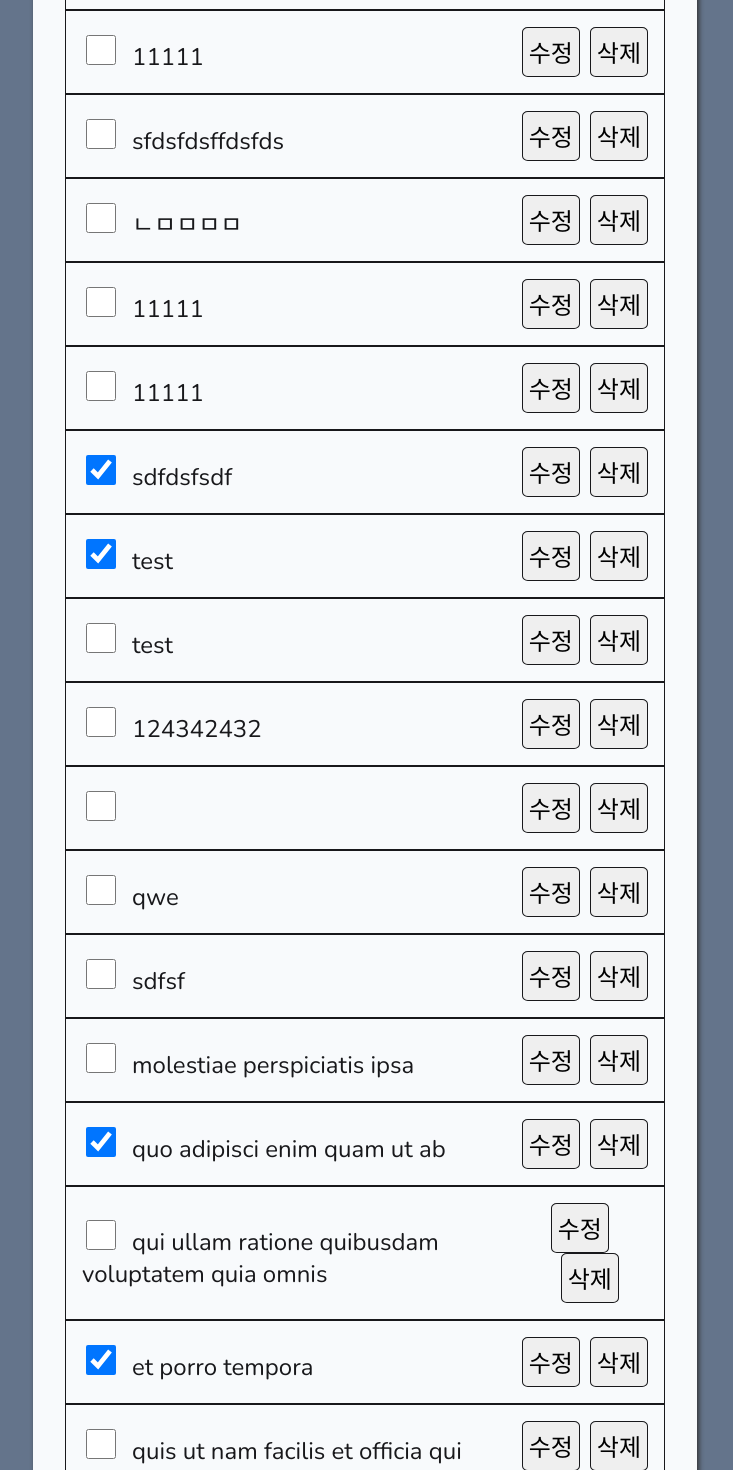
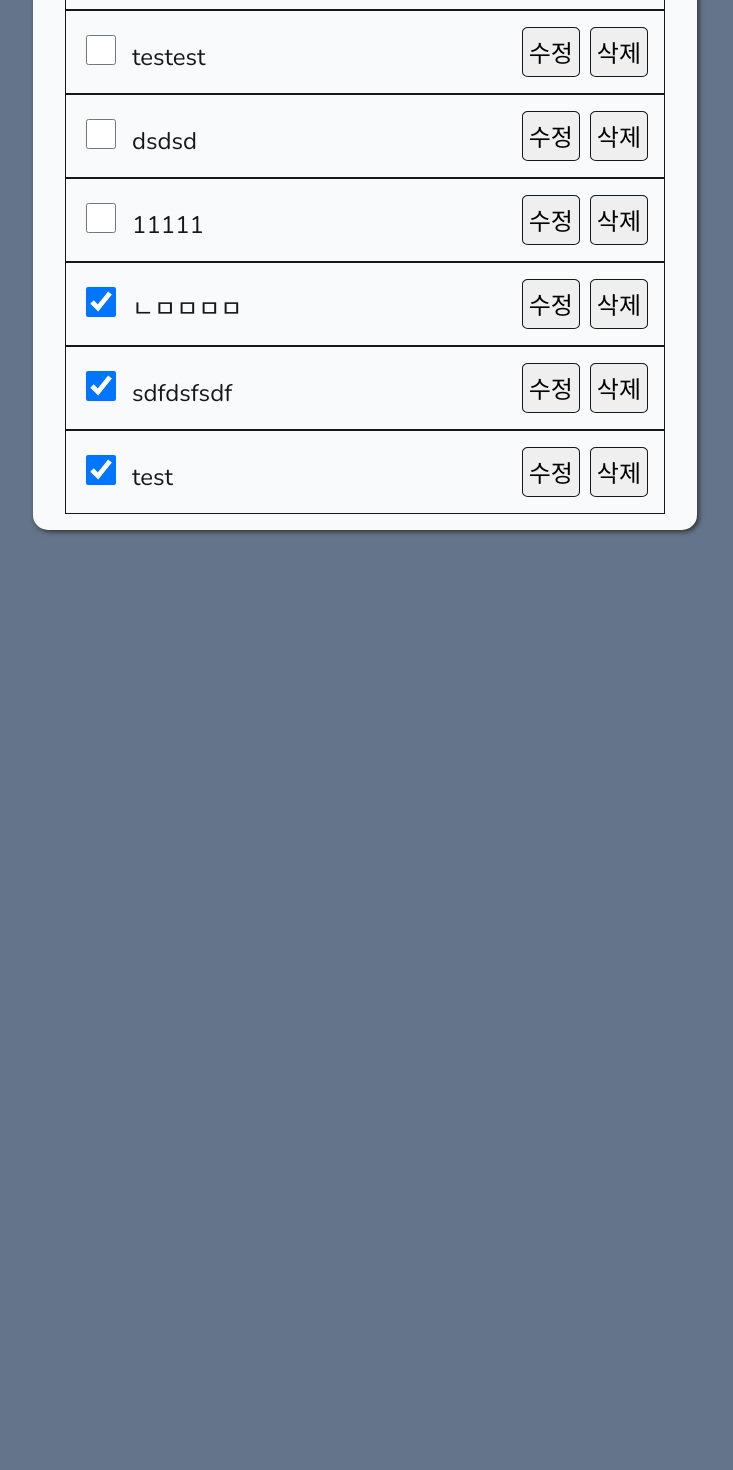
Before and after one commit to soyeon102/react-query-todo, a React (Create React App) app: page / in a window 1280 px wide. Shown: the part 280-1750 px from the top of the page, without its empty margins (275-1008 px from the left). After the commit the page ends 818 px from the top, so only its background shows below. Built offline with nearby package versions, Linux system fonts and the light colour scheme; data requests are answered from the project's data file.

Commit message:
todo-list 컴포넌트 나누기 전

```diff
--- a/db.json
+++ b/db.json
@@ -1,60 +1,5 @@
 {
   "todos": [
-    {
-      "userId": 1,
-      "id": 2,
-      "title": "quis ut nam facilis et officia qui",
-      "completed": false
-    },
-    {
-      "userId": 1,
-      "id": 4,
-      "title": "et porro tempora",
-      "completed": true
-    },
-    {
-      "userId": 1,
-      "id": 6,
-      "title": "qui ullam ratione quibusdam voluptatem quia omnis",
-      "completed": false
-    },
-    {
-      "userId": 1,
-      "id": 8,
-      "title": "quo adipisci enim quam ut ab",
-      "completed": true
-    },
-    {
-      "userId": 1,
-      "id": 9,
-      "title": "molestiae perspiciatis ipsa",
-      "completed": false
-    },
-    {
-      "userId": "userId",
-      "title": "sdfsf",
-      "completed": false,
-      "id": 20
-    },
-    {
-      "userId": "userId",
-      "title": "qwe",
-      "completed": false,
-      "id": 21
-    },
-    {
-      "title": "",
-      "id": 24
-    },
-    {
-      "title": "124342432",
-      "id": 27
-    },
-    {
-      "title": "test",
-      "id": 28,
-      "completed": false
-    },
     {
       "userId": "userId",
       "title": "test",
@@ -67,26 +12,10 @@
       "completed": true
     },
     {
-      "id": 31,
-      "title": "11111"
-    },
-    {
-      "userId": "userId",
-      "title": "11111",
-      "completed": false,
-      "id": 33
-    },
-    {
       "userId": "userId",
       "title": "ㄴㅁㅁㅁㅁ",
-      "completed": false,
+      "completed": true,
       "id": 34
-    },
-    {
-      "userId": "userId",
-      "title": "sfdsfdsffdsfds",
-      "completed": false,
-      "id": 35
     },
     {
       "userId": "userId",
@@ -99,6 +28,18 @@
       "title": "dsdsd",
       "completed": false,
       "id": 37
+    },
+    {
+      "userId": "userId",
+      "title": "testest",
+      "completed": false,
+      "id": 38
+    },
+    {
+      "userId": "userId",
+      "title": "abcabcabc",
+      "completed": false,
+      "id": 39
     }
   ]
 }
--- a/src/features/todos/TodoList.js
+++ b/src/features/todos/TodoList.js
@@ -29,7 +29,6 @@ const TodoList = () => {
 
   const addTodoMutation = useMutation(addTodo, {
     onSuccess: (data) => {
-      console.log('addTodoMutation 의 성공 data', data);
       queryClient.invalidateQueries('todos');
       setNewTodo('');
     },
@@ -50,7 +49,7 @@ const TodoList = () => {
   const editTodoMutation = useMutation(editTodo, {
     onSuccess: (data) => {
       setIsEdit(!isEdit);
-      console.log('data!!!!!', data);
+      // console.log('edit data!!!!!', data);
       queryClient.invalidateQueries('todos');
     },
   });
@@ -151,7 +150,6 @@ const TodoList = () => {
         handleNewTodoChange={handleNewTodoChange}
         newTodo={newTodo}
       />
-      {/* {newItemSection} */}
       {content}
     </main>
   );
```
